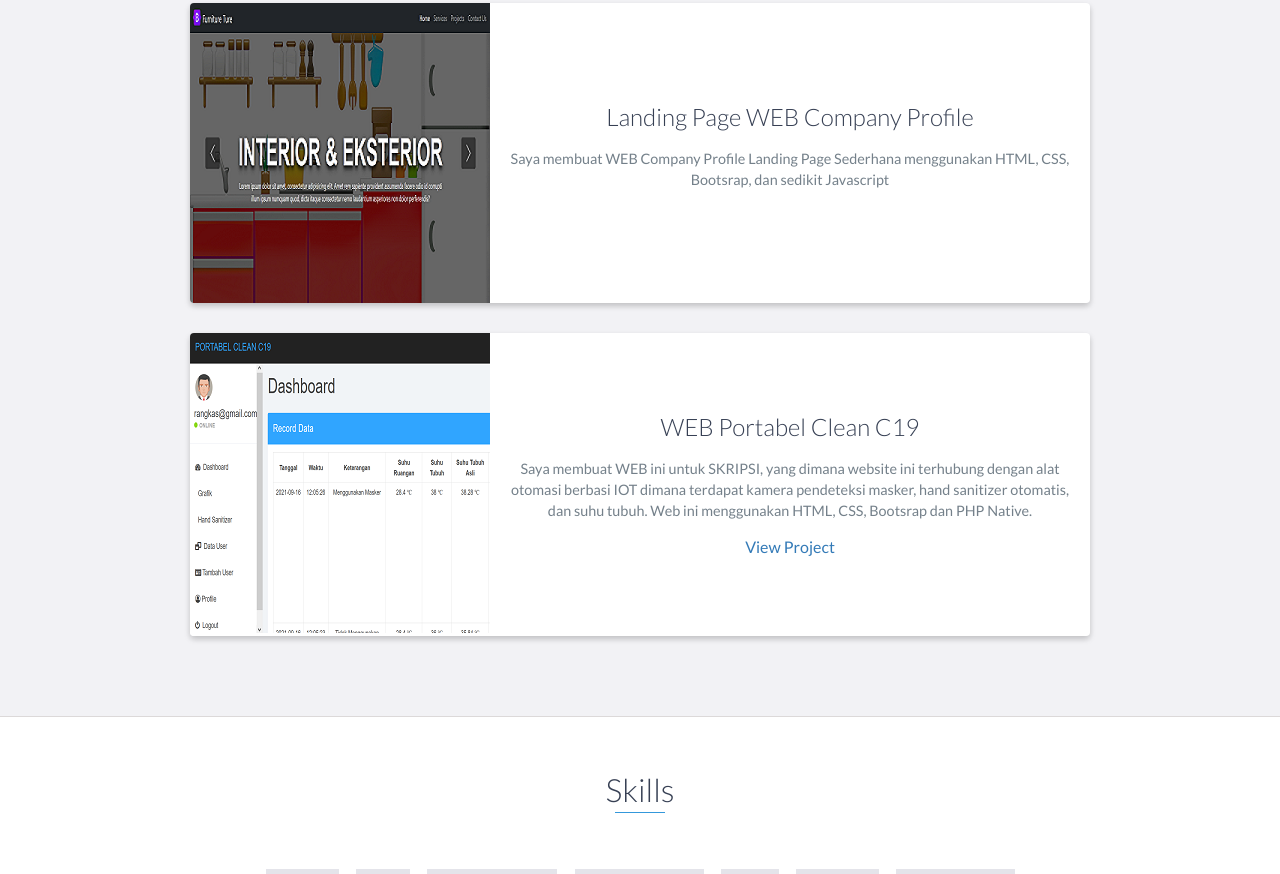
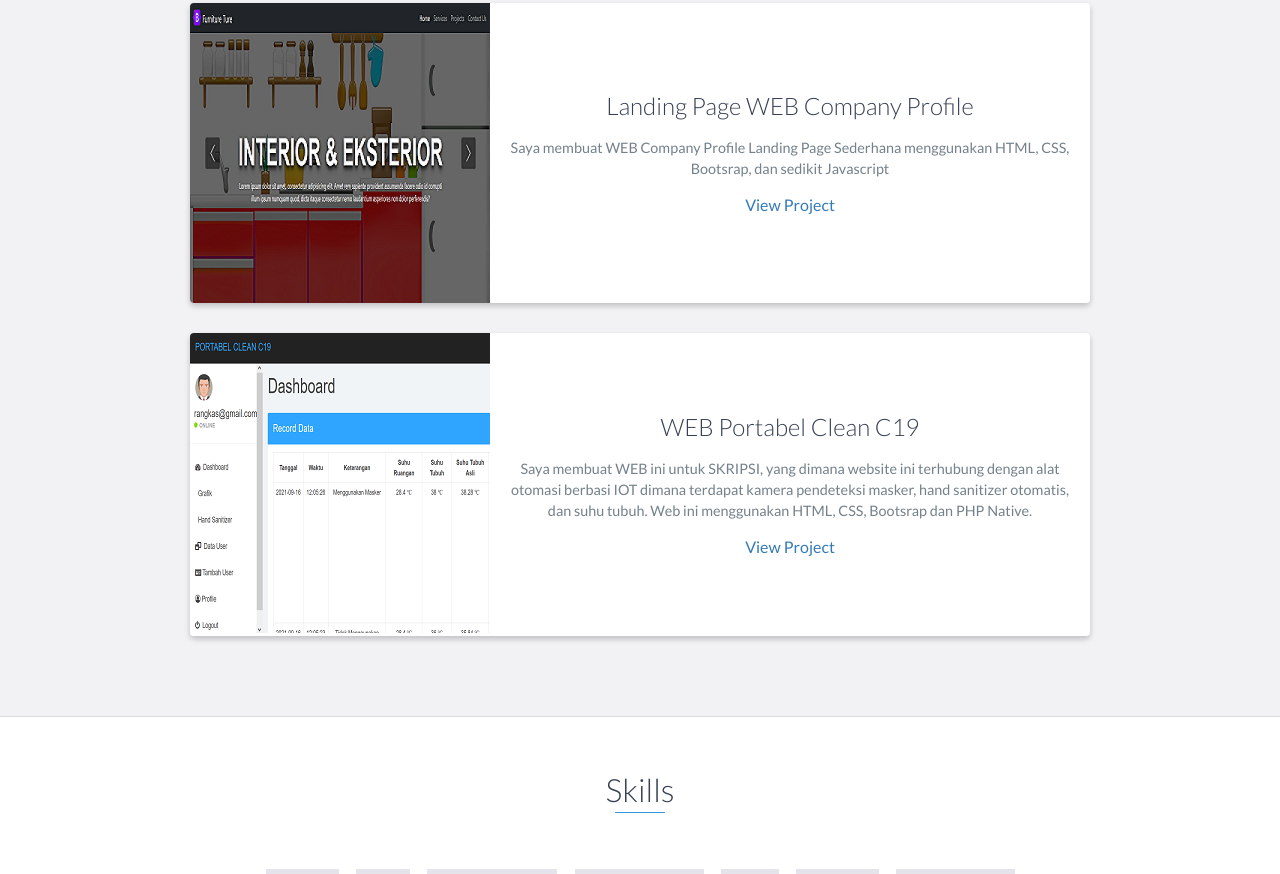
Before and after one commit to RangkasPrasetio/RangkasPrasetio.github.io, a website: page index.html in a window 1280 px wide. Shown: the part 2157-3031 px from the top of the page. Drawn offline with nearby package versions, Linux system fonts and the light colour scheme.

Commit message:
update index

```diff
--- a/index.html
+++ b/index.html
@@ -146,7 +146,7 @@
                         <p>
                             Saya membuat WEB Company Profile Landing Page Sederhana menggunakan HTML, CSS, Bootsrap, dan sedikit Javascript
                         </p>
-                        <!-- <a href="#">View Project</a> -->
+                        <a href="https://rangkasprasetio.github.io/funitureture/" target="_blank">View Project</a>
                     </div>
                     <!-- End .project-info -->
                 </div>
```
